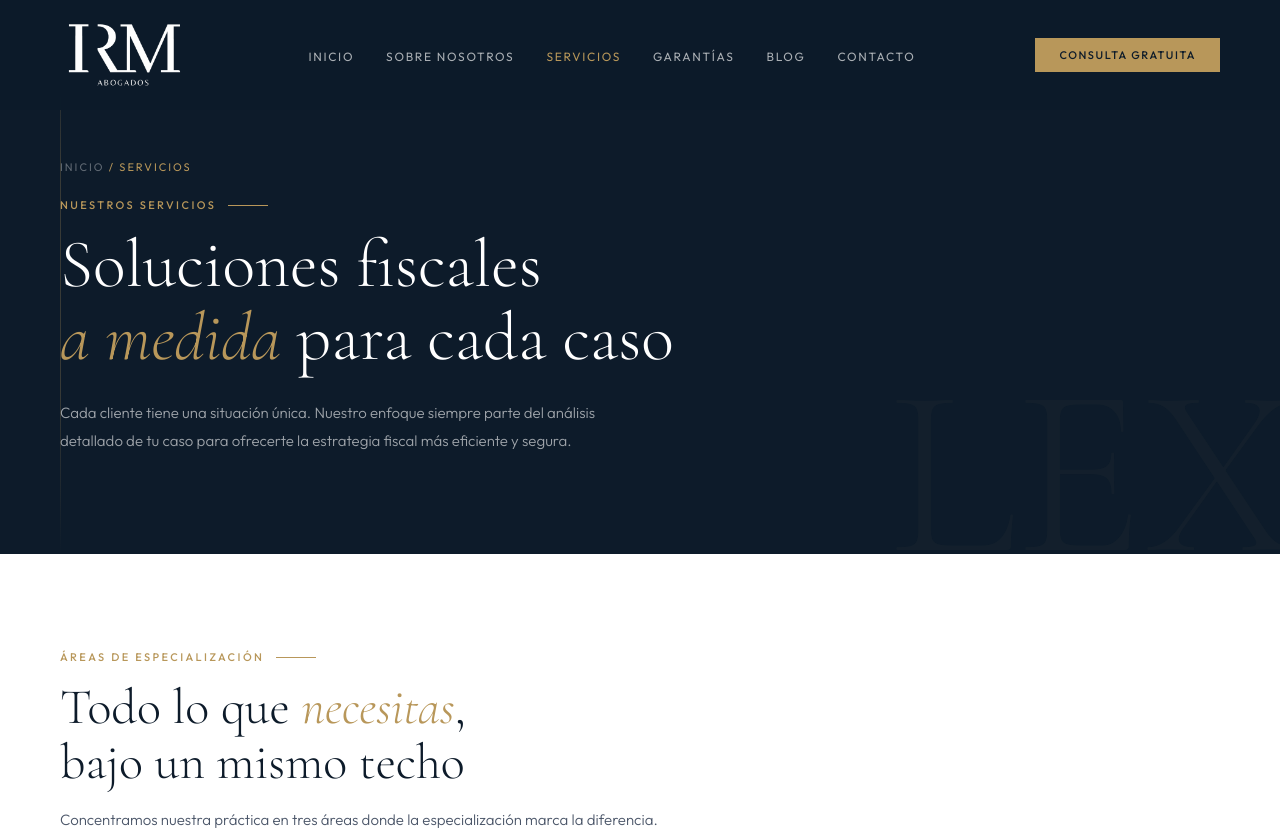
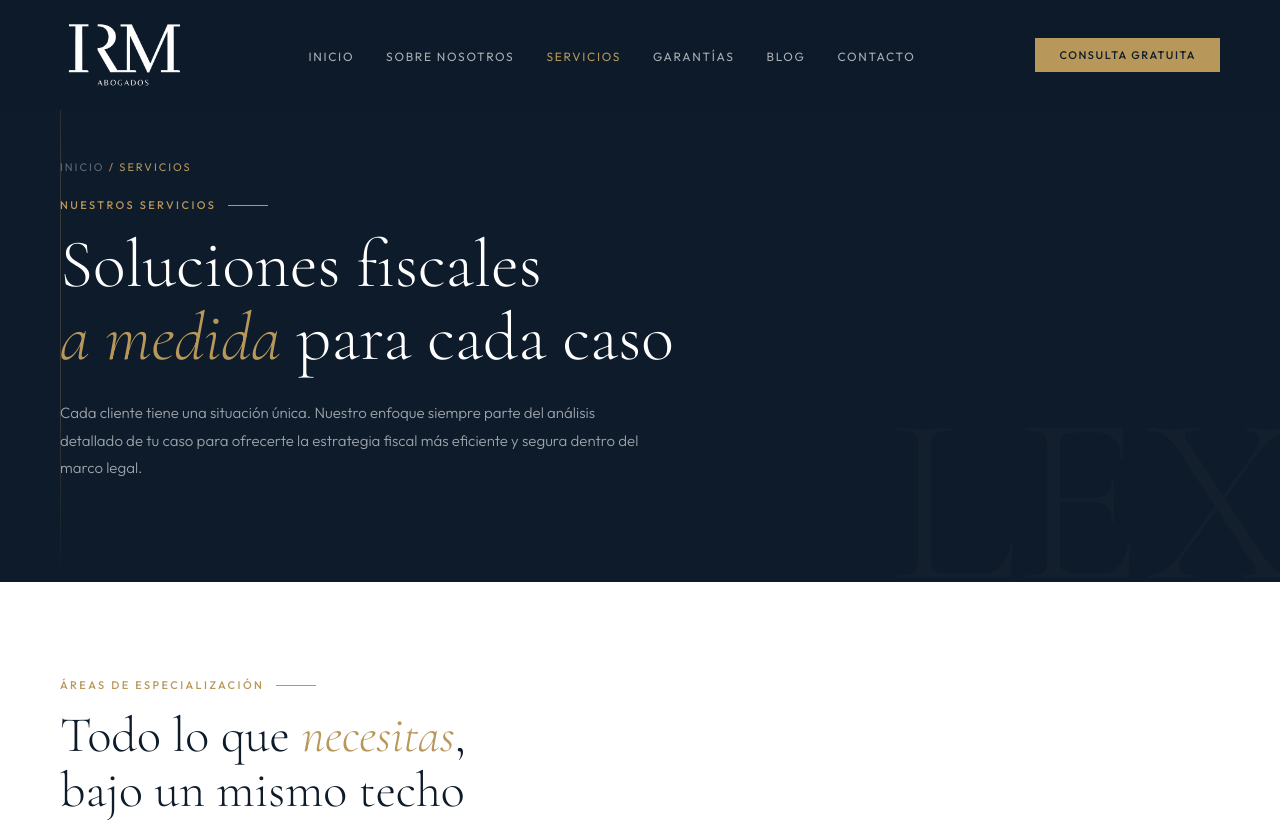
Before and after one commit to Ivanrm01/IRM-Abogados, a Next.js app: page /servicios in a window 1280 px wide. Shown: the top 830 px of the page. Built offline with nearby package versions, Linux system fonts and the light colour scheme.

Commit message:
Update page.jsx

```diff
--- a/app/servicios/page.jsx
+++ b/app/servicios/page.jsx
@@ -49,7 +49,7 @@ export default function ServiciosPage() {
         <div className={styles.breadcrumb}>Inicio <span>/ Servicios</span></div>
         <div className={styles.eyebrow}>Nuestros servicios</div>
         <h1 className={styles.heroTitle}>Soluciones fiscales<br /><em>a medida</em> para cada caso</h1>
-        <p className={styles.heroDesc}>Cada cliente tiene una situación única. Nuestro enfoque siempre parte del análisis detallado de tu caso para ofrecerte la estrategia fiscal más eficiente y segura.</p>
+        <p className={styles.heroDesc}>Cada cliente tiene una situación única. Nuestro enfoque siempre parte del análisis detallado de tu caso para ofrecerte la estrategia fiscal más eficiente y segura dentro del marco legal.</p>
       </section>
 
       <section className={styles.serviciosSection}>
```
